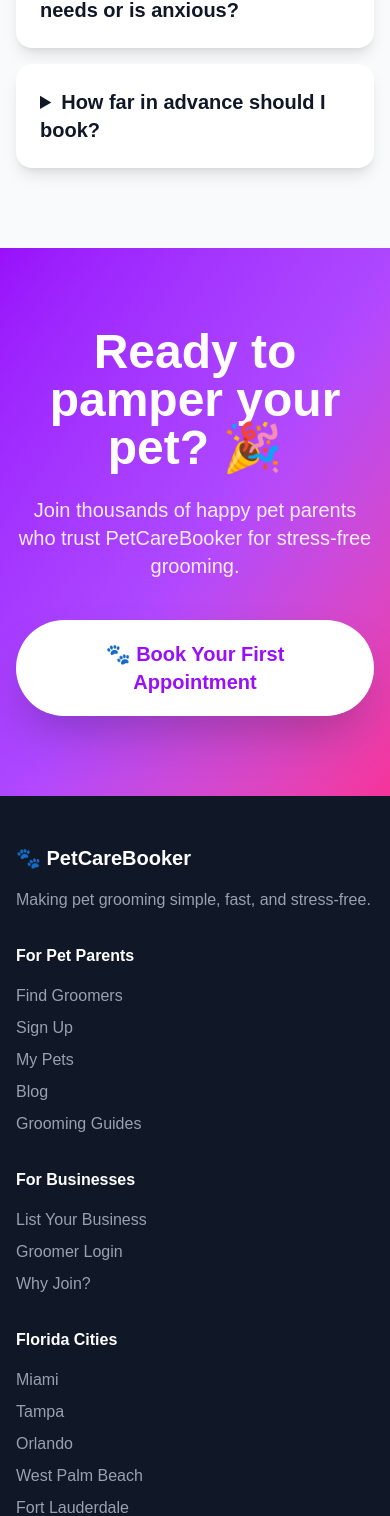
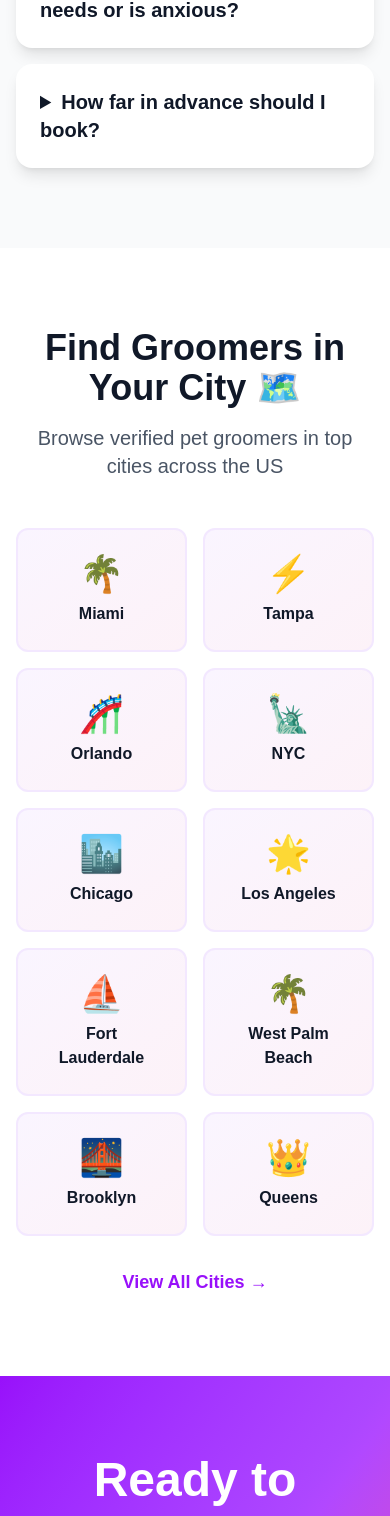
Before and after one commit to hammad0025/petcarebooker, a Next.js app in the folder frontend/: page / in a window 390 px wide. Shown: the part 6248-7764 px from the top of the page. Built offline with nearby package versions, Linux system fonts and the light colour scheme.

Commit message:
Add SEO improvements: meta descriptions, internal city links on homepage

```diff
--- a/frontend/app/for-businesses/page.tsx
+++ b/frontend/app/for-businesses/page.tsx
@@ -1,4 +1,11 @@
 import Link from 'next/link';
+import { Metadata } from 'next';
+
+export const metadata: Metadata = {
+  title: 'For Groomers - Grow Your Pet Grooming Business | PetCareBooker',
+  description: 'Join PetCareBooker and get more bookings. Free to start, no monthly fees. Manage your schedule, accept online bookings, and grow your grooming business.',
+  keywords: 'pet grooming business, groomer software, online booking for groomers, pet salon management',
+};
 
 export default function ForBusinessesPage() {
   return (
--- a/frontend/app/page.tsx
+++ b/frontend/app/page.tsx
@@ -582,6 +582,53 @@ export default function HomePage() {
         }}
       />
 
+      {/* Popular Cities Section */}
+      <section className="py-20 bg-white">
+        <div className="container mx-auto px-4">
+          <div className="text-center mb-12">
+            <h2 className="text-4xl font-extrabold text-gray-900 mb-4">
+              Find Groomers in Your City 🗺️
+            </h2>
+            <p className="text-xl text-gray-600 max-w-2xl mx-auto">
+              Browse verified pet groomers in top cities across the US
+            </p>
+          </div>
+
+          <div className="grid grid-cols-2 md:grid-cols-3 lg:grid-cols-5 gap-4 max-w-6xl mx-auto">
+            {[
+              { name: 'Miami', slug: 'miami', emoji: '🌴' },
+              { name: 'Tampa', slug: 'tampa', emoji: '⚡' },
+              { name: 'Orlando', slug: 'orlando', emoji: '🎢' },
+              { name: 'NYC', slug: 'new-york-city', emoji: '🗽' },
+              { name: 'Chicago', slug: 'chicago', emoji: '🏙️' },
+              { name: 'Los Angeles', slug: 'los-angeles', emoji: '🌟' },
+              { name: 'Fort Lauderdale', slug: 'fort-lauderdale', emoji: '⛵' },
+              { name: 'West Palm Beach', slug: 'west-palm-beach', emoji: '🌴' },
+              { name: 'Brooklyn', slug: 'brooklyn', emoji: '🌉' },
+              { name: 'Queens', slug: 'queens', emoji: '👑' },
+            ].map((city) => (
+              <Link
+                key={city.slug}
+                href={`/cities/${city.slug}`}
+                className="bg-gradient-to-br from-purple-50 to-pink-50 hover:from-purple-100 hover:to-pink-100 rounded-xl p-6 text-center transition-all hover:shadow-lg hover:-translate-y-1 border-2 border-purple-100"
+              >
+                <div className="text-4xl mb-2">{city.emoji}</div>
+                <div className="font-bold text-gray-900">{city.name}</div>
+              </Link>
+            ))}
+          </div>
+
+          <div className="text-center mt-8">
+            <Link
+              href="/browse"
+              className="text-purple-600 font-bold hover:underline text-lg"
+            >
+              View All Cities →
+            </Link>
+          </div>
+        </div>
+      </section>
+
       <div className="bg-gradient-to-br from-purple-600 via-purple-500 to-pink-500 py-20">
         <div className="container mx-auto px-4 text-center">
           <h3 className="text-5xl font-extrabold mb-6 text-white">Ready to pamper your pet? 🎉</h3>
```
